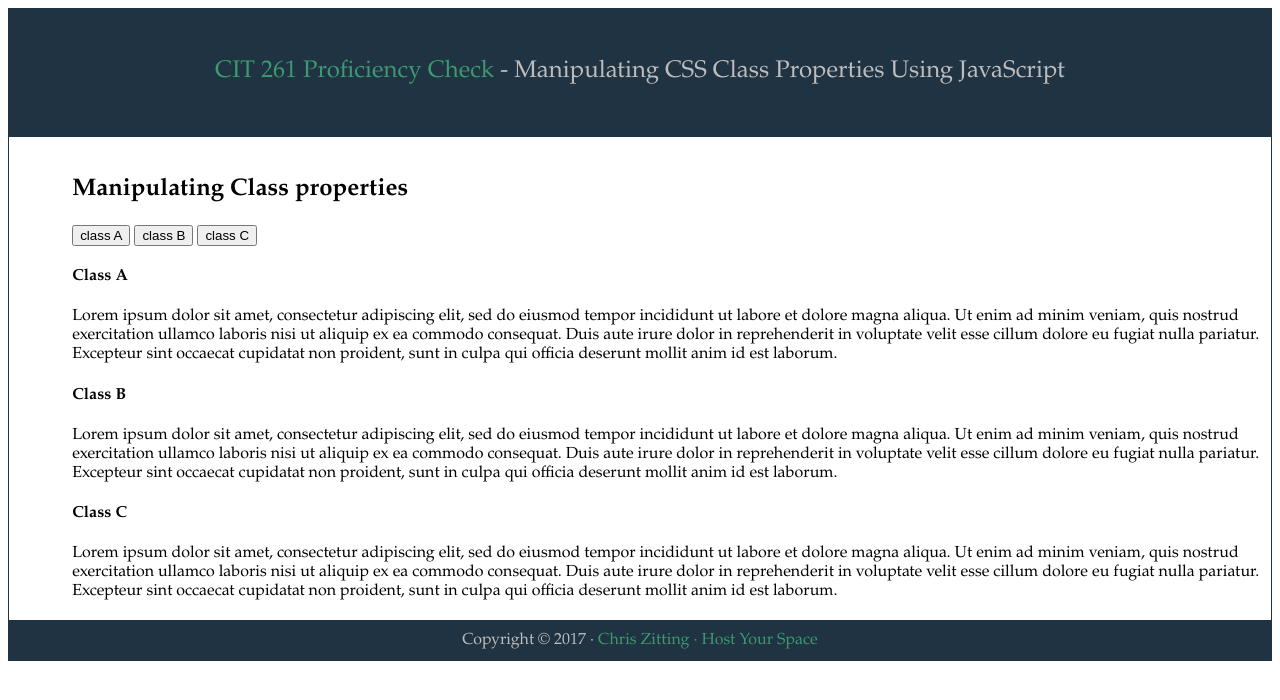
After one commit to Zitting-Christopher/cit261, a PHP site: page /topic7.html in a window 1280 px wide. The commit adds this page. Shown: the top 700 px of the page. Run offline with PHP 8.4, Linux system fonts and the light colour scheme.

Commit message:
Added Topic 7

```diff
--- a/index.php
+++ b/index.php
@@ -90,10 +90,10 @@
 				</tr>
 				<tr>
 					<td class="topic">7</td>
-					<td class="topic"><a href="" target="_blank">Manipulating CSS Class Properties Using JavaScript</a></td>
+					<td class="topic"><a href="topic7.html" target="_blank">Manipulating CSS Class Properties Using JavaScript</a></td>
 					<td class="topic"></td>
 					<td class="topic"><?php vid_link(); ?></td>
-					<td class="last"><?php date_mod(''); ?></td>
+					<td class="last"><?php date_mod('topic7.html'); ?></td>
 				</tr>
 				<tr>
 					<td class="topic">8</td>
--- /dev/null
+++ b/topic7.html
@@ -0,0 +1,50 @@
+<!DOCTYPE HTML>
+<html>
+	<head>
+		<meta charset="UTF-8">
+		<link rel="stylesheet" type="text/css" href="styles.css">
+		<title>
+			Manipulating CSS Class Properties Using JavaScript
+		</title>
+	</head>
+	<body>
+		<header>
+            <a href="index.php">CIT 261 Proficiency Check</a> - Manipulating CSS Class Properties Using JavaScript
+		</header>
+		<section>
+	       <script>
+			function changeClass(id)
+               {
+                   if(id == "classA")
+                       {
+                          var cA = document.getElementsByClassName("A1")[0].style.fontWeight= "bold";
+                       }
+                   if(id == "classB")
+                       {
+                          var cB = document.getElementsByClassName("B1")[0].style.fontSize = "2em";
+                       }
+                   if(id == "classC")
+                       {
+                        var cC = document.getElementsByClassName("C1")[0].style.color = "goldenrod";
+                       }
+               }
+		   </script>
+		<br>
+		<h2>Manipulating Class properties</h2>
+            <button onclick="changeClass(this.id)" id="classA">class A</button>
+            <button onclick="changeClass(this.id)" id="classB">class B</button>
+            <button onclick="changeClass(this.id)" id="classC">class C</button>
+            <h4>Class A</h4>
+            <div class="A1">Lorem ipsum dolor sit amet, consectetur adipiscing elit, sed do eiusmod tempor incididunt ut labore et dolore magna aliqua. Ut enim ad minim veniam, quis nostrud exercitation ullamco laboris nisi ut aliquip ex ea commodo consequat. Duis aute irure dolor in reprehenderit in voluptate velit esse cillum dolore eu fugiat nulla pariatur. Excepteur sint occaecat cupidatat non proident, sunt in culpa qui officia deserunt mollit anim id est laborum.</div>
+            <h4>Class B</h4>
+            <div class="B1">Lorem ipsum dolor sit amet, consectetur adipiscing elit, sed do eiusmod tempor incididunt ut labore et dolore magna aliqua. Ut enim ad minim veniam, quis nostrud exercitation ullamco laboris nisi ut aliquip ex ea commodo consequat. Duis aute irure dolor in reprehenderit in voluptate velit esse cillum dolore eu fugiat nulla pariatur. Excepteur sint occaecat cupidatat non proident, sunt in culpa qui officia deserunt mollit anim id est laborum.</div>
+            <h4>Class C</h4>
+            <div class="C1">Lorem ipsum dolor sit amet, consectetur adipiscing elit, sed do eiusmod tempor incididunt ut labore et dolore magna aliqua. Ut enim ad minim veniam, quis nostrud exercitation ullamco laboris nisi ut aliquip ex ea commodo consequat. Duis aute irure dolor in reprehenderit in voluptate velit esse cillum dolore eu fugiat nulla pariatur. Excepteur sint occaecat cupidatat non proident, sunt in culpa qui officia deserunt mollit anim id est laborum.</div>
+
+		    <br>
+	</section>
+		<footer>
+			Copyright &copy; 2017 &middot; <a href="https://www.tutapps.net" target="_blank">Chris Zitting &middot; <a href="https://www.hostyour.space" target="_blank">Host Your Space</a>
+		</footer>
+	</body>
+</html>
```
